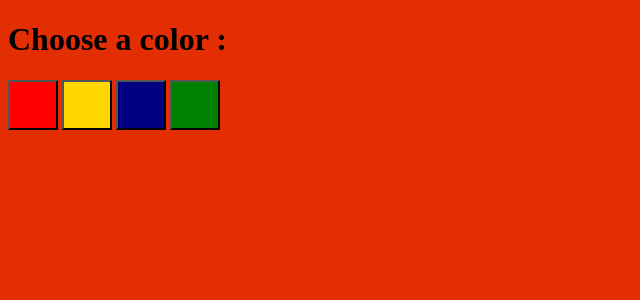
After one commit to MarieTcho/Ena, a Flask app: page /colorselect in a window 1280 px wide. The commit adds this page. Shown: the top 300 px of the page, without its empty margins (0-640 px from the left). Run offline with Flask 2, Linux system fonts and the light colour scheme; some libraries are stand-ins or nearby versions.

Commit message:
added +4 functionality

```diff
--- a/deck.py
+++ b/deck.py
@@ -14,6 +14,10 @@ class Deck(object):
             for number in range(12):
                 self.deck.append(Card(color,number))
 
+        self.deck.append(Card(5,12))
+        self.deck.append(Card(5,12))
+        self.deck.append(Card(5,12))
+        self.deck.append(Card(5,12))
 
     def toString(self):
         for card in self.deck :
--- a/main.py
+++ b/main.py
@@ -34,7 +34,10 @@ def change_val(var, val):
 
 @socketio.on('join')
 def handle_join(data):
-    if new_player_id[0]<=1:
+
+    if data == "color_popup":
+        emit("join")
+    elif new_player_id[0]<=1 :
         emit("join",new_player_id[0])
         emit("change_pot", str(current_card[0].color)+"-"+str(current_card[0].number))
         player_list.append(Player(new_player_id[0]))
@@ -49,6 +52,10 @@ def handle_change_pot(data):
     data_table = data.split('-')
     current_card[0]=Card(int(data_table[0]), int(data_table[1]))
     if current_card[0].number==10 :
+        emit("draw_two", str((int(current_player[0]) + 1)% new_player_id[0]), broadcast=True)
+
+    if current_card[0].number==12 :
+        emit("draw_two", str((int(current_player[0]) + 1)% new_player_id[0]), broadcast=True)
         emit("draw_two", str((int(current_player[0]) + 1)% new_player_id[0]), broadcast=True)
 
     if current_card[0].number==11 :
@@ -74,10 +81,23 @@ def handle_pass_turn(data) :
 def handle_card_number(data):
     emit("card_number", data, broadcast=True)
 
+
+@socketio.on("chosen_color")
+def handle_chosen_color(data):
+    print("test")
+    current_card[0]=Card(int(data),20)
+    emit("change_pot", str(current_card[0].color)+"-"+str(current_card[0].number), broadcast=True)
+
+
 @APP.route('/')
 def index():
     return flask.render_template('index.html')
 
+@APP.route('/colorselect')
+def color_select():
+    return flask.render_template('color_select.html')
+
+
 if __name__ == '__main__':
     APP.debug = True
     socketio.run(APP,host='0.0.0.0')
--- /dev/null
+++ b/static/color_select.js
@@ -0,0 +1,27 @@
+var socket = io();
+var connected = false;
+socket.emit('join',"color_popup");
+
+socket.on("join", function(){
+    connected=true;
+    console.log("balajfdo");
+})
+
+function choose_color(ev){
+    var id_table = ev.target.id.split("-");
+    // socket.emit("chosen_color", color);
+    while(!connected){
+        //console.log(id_table[1]);
+        socket.emit("chosen_color", id_table[1]);
+    }
+
+
+    console.log(id_table[1]);
+    socket.emit("chosen_color", id_table[1]);
+    setTimeout(function(){ window.close();}, 500);
+}
+
+document.getElementById("btn-0").addEventListener("click", choose_color);
+document.getElementById("btn-1").addEventListener("click", choose_color);
+document.getElementById("btn-2").addEventListener("click", choose_color);
+document.getElementById("btn-3").addEventListener("click", choose_color);
--- /dev/null
+++ b/static/style_color_select.css
@@ -0,0 +1,25 @@
+.color-btn{
+
+    width: 50px;
+    height: 50px;
+}
+
+#btn-0{
+    background-color: red;
+}
+
+#btn-1{
+    background-color: gold;
+}
+
+#btn-2{
+    background-color:navy;
+}
+
+#btn-3{
+    background-color: green;
+}
+
+body{
+    background-color: #e32e03;
+}
--- /dev/null
+++ b/templates/color_select.html
@@ -0,0 +1,21 @@
+<!DOCTYPE html>
+<html lang="en">
+    <head>
+        <meta charset="UTF-8">
+        <link type="text/css" rel="stylesheet" href="./static/style_color_select.css">
+
+        <title>Ecole Nationale d'Administration</title>
+    </head>
+
+    <body>
+        <h1>Choose a color : </h1>
+        <button class="color-btn" id="btn-0"></button>
+        <button class="color-btn" id="btn-1"></button>
+        <button class="color-btn" id="btn-2"></button>
+        <button class="color-btn" id="btn-3"></button>
+
+        <script src="//cdnjs.cloudflare.com/ajax/libs/socket.io/2.2.0/socket.io.js" integrity="sha256-yr4fRk/GU1ehYJPAs8P4JlTgu0Hdsp4ZKrx8bDEDC3I=" crossorigin="anonymous"></script>
+        <script src="./static/color_select.js"></script>
+    </body>
+
+</html>
--- a/templates/index.html
+++ b/templates/index.html
@@ -69,11 +69,6 @@
             <div id="hand">
 
                 <!--<div class="container">
-                    <div class="card card-0" id="hand-0-1" draggable="true" ondragstart="drag(event)">
-                        <img class="card-img"  src="./static/cards/1.png" draggable="false" />
-                    </div>
-                </div>
-                <div class="container">
                     <div class="card card-1" id="hand-1-2" draggable="true" ondragstart="drag(event)">
                         <img class="card-img"  src="./static/cards/2.png" draggable="false" />
                     </div>
```
Also changed, not shown: static/app.js (+14 -6 lines), static/cards/12.png (added), static/cards/20.png (added).
